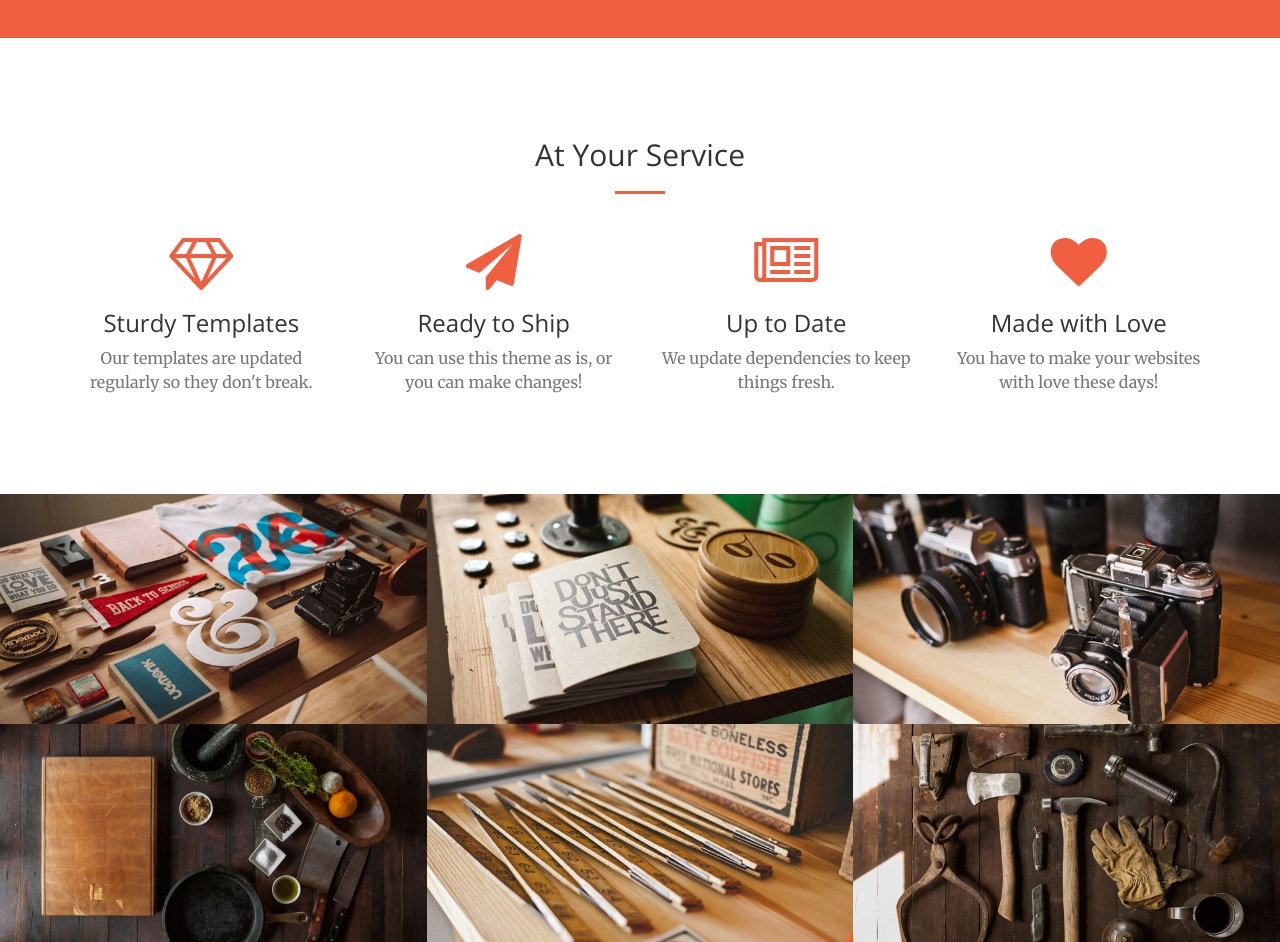
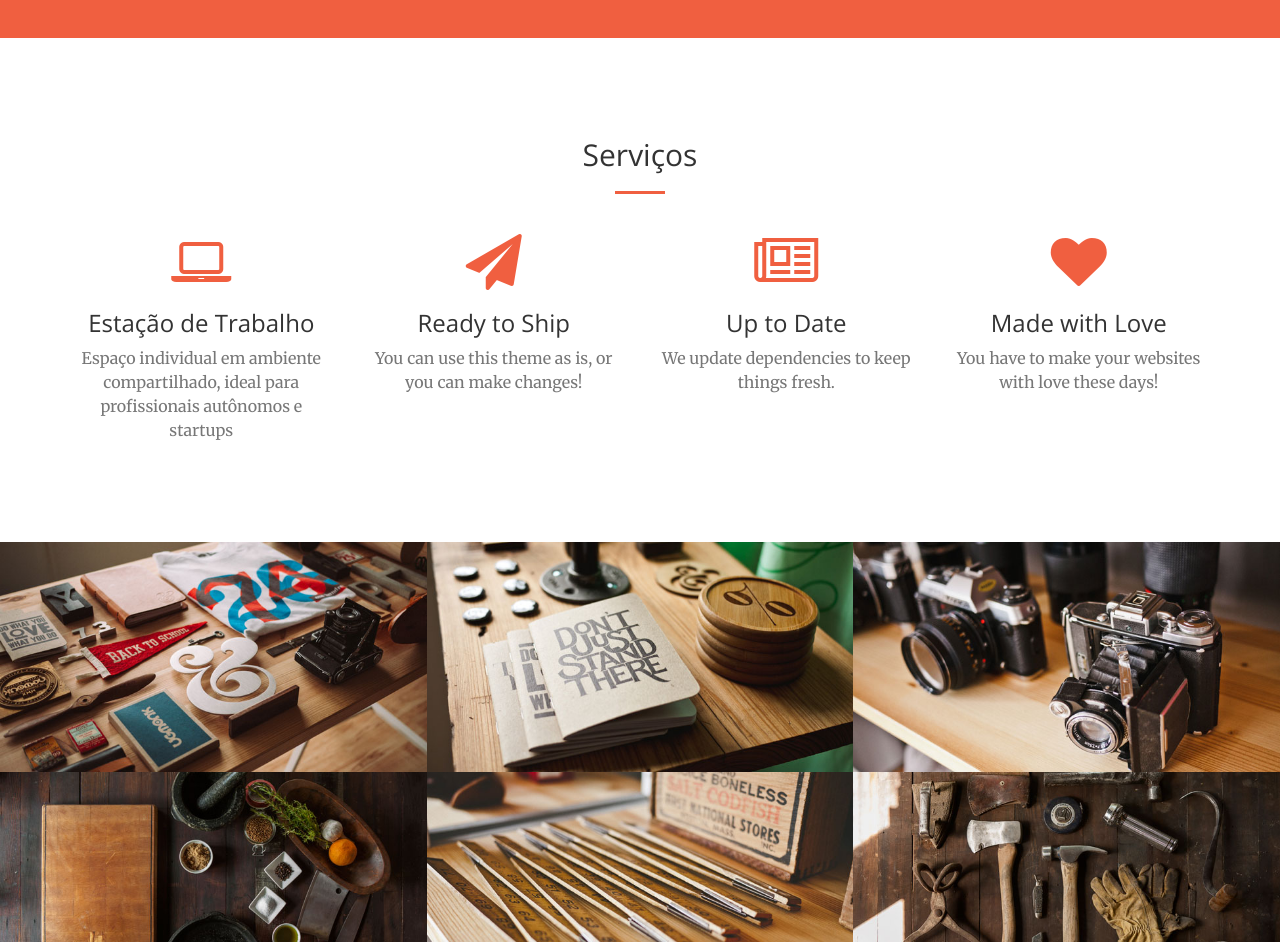
Before and after one commit to leonnardo/oka, a website: page index.html in a window 1280 px wide. Shown: the part 1180-2122 px from the top of the page. Drawn offline with nearby package versions, Linux system fonts and the light colour scheme.

Commit message:
Alterações iniciais nos textos

```diff
--- a/index.html
+++ b/index.html
@@ -43,7 +43,7 @@
                 <button type="button" class="navbar-toggle collapsed" data-toggle="collapse" data-target="#bs-example-navbar-collapse-1">
                     <span class="sr-only">Toggle navigation</span> Menu <i class="fa fa-bars"></i>
                 </button>
-                <a class="navbar-brand page-scroll" href="#page-top">Start Bootstrap</a>
+                <a class="navbar-brand page-scroll" href="#page-top">OKA Coworking</a>
             </div>
 
             <!-- Collect the nav links, forms, and other content for toggling -->
@@ -71,7 +71,7 @@
     <header>
         <div class="header-content">
             <div class="header-content-inner">
-                <h1 id="homeHeading">Your Favorite Source of Free Bootstrap Themes</h1>
+                <h1 id="homeHeading">Compartilhe essa ideia e amplie seu negócio</h1>
                 <hr>
                 <p>Start Bootstrap can help you build better websites using the Bootstrap CSS framework! Just download your template and start going, no strings attached!</p>
                 <a href="#about" class="btn btn-primary btn-xl page-scroll">Find Out More</a>
@@ -96,7 +96,7 @@
         <div class="container">
             <div class="row">
                 <div class="col-lg-12 text-center">
-                    <h2 class="section-heading">At Your Service</h2>
+                    <h2 class="section-heading">Serviços</h2>
                     <hr class="primary">
                 </div>
             </div>
@@ -105,9 +105,9 @@
             <div class="row">
                 <div class="col-lg-3 col-md-6 text-center">
                     <div class="service-box">
-                        <i class="fa fa-4x fa-diamond text-primary sr-icons"></i>
-                        <h3>Sturdy Templates</h3>
-                        <p class="text-muted">Our templates are updated regularly so they don't break.</p>
+                        <i class="fa fa-4x fa-laptop text-primary sr-icons"></i>
+                        <h3>Estação de Trabalho</h3>
+                        <p class="text-muted">Espaço individual em ambiente compartilhado, ideal para profissionais autônomos e startups</p>
                     </div>
                 </div>
                 <div class="col-lg-3 col-md-6 text-center">
```
